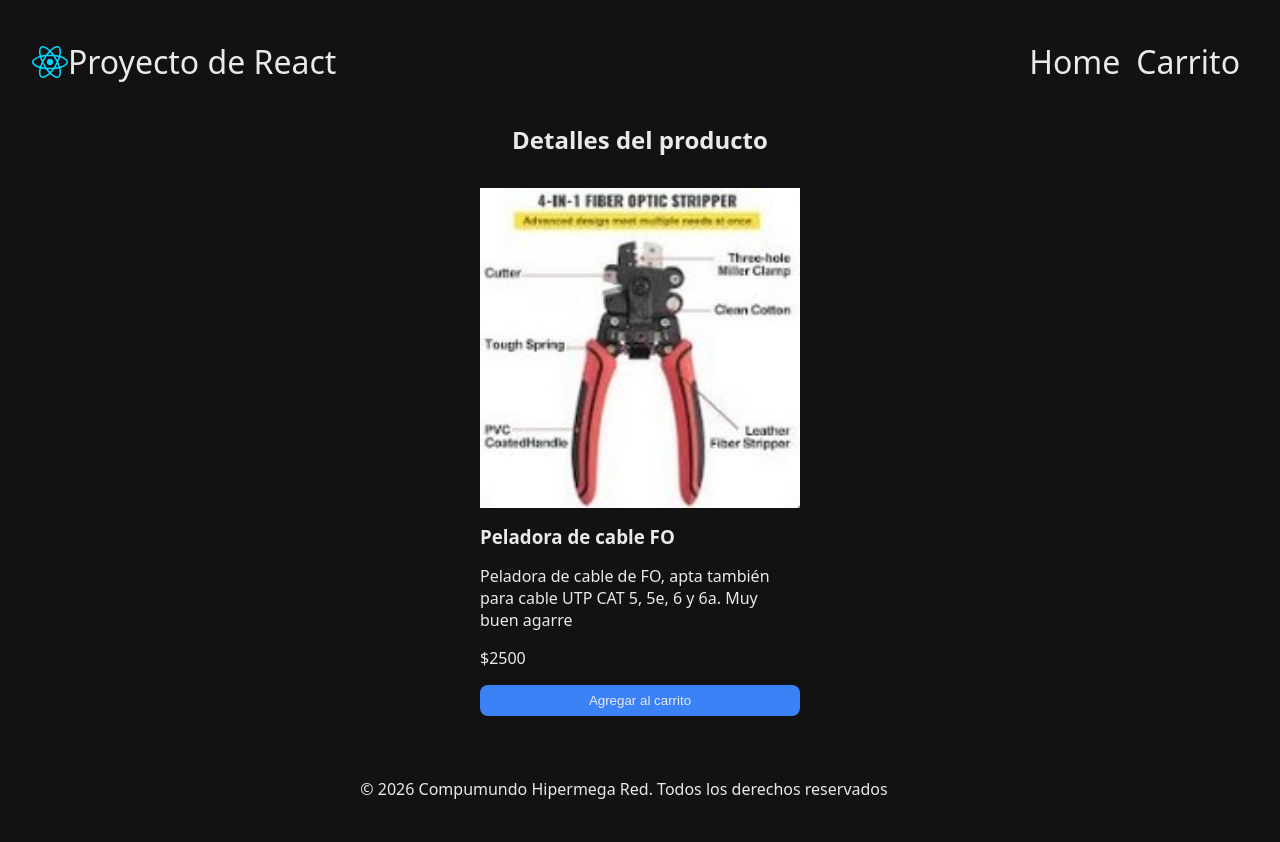
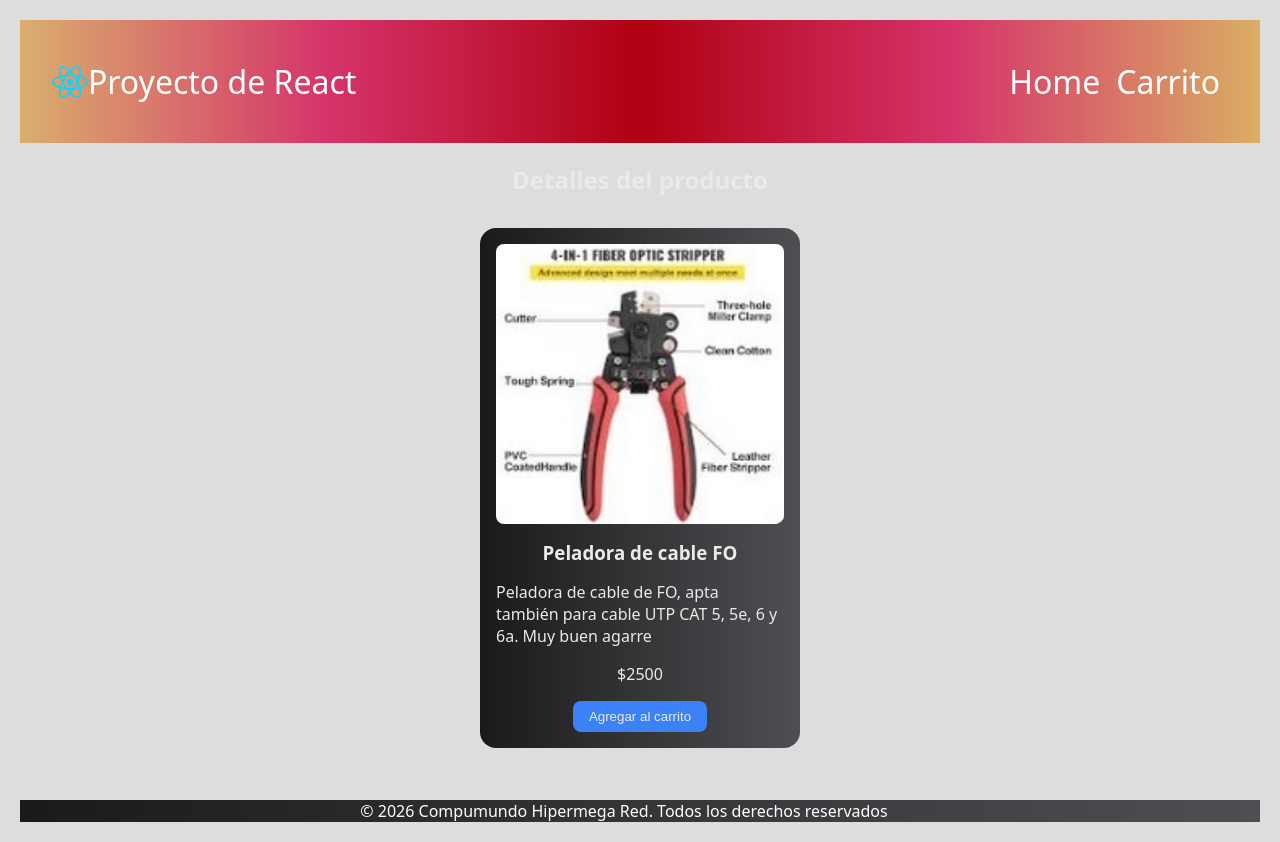
Before and after one commit to lucianomingone-611/Entrega, a React (Vite) app: page /product/1 in a window 1280 px wide. Before the commit the page ends 800 px from the top, so only its background shows below. Built offline with nearby package versions, Linux system fonts and the light colour scheme.

Commit message:
Modificaciones de estilo

```diff
--- a/src/components/Footer/Footer.css
+++ b/src/components/Footer/Footer.css
@@ -1,6 +1,16 @@
 footer {
+  /*display: flex;
+  /*justify-content: space-between;*/
+  /*justify-content: center;
+  /align-items: center;*/
+  background-image: linear-gradient(
+    90deg,
+    rgb(26, 26, 27) 0%,
+    rgb(53, 52, 55) 50%,
+    rgb(79, 78, 82) 100%
+  );
+  color: white;
   display: flex;
-  /*justify-content: space-between;*/
   justify-content: center;
   align-items: center;
 }
--- a/src/components/Header/Header.css
+++ b/src/components/Header/Header.css
@@ -1,10 +1,18 @@
 header {
+  background-image: linear-gradient(
+    90deg,
+    rgb(218, 174, 110) 0%,
+    rgb(213, 51, 105) 25%,
+    rgb(176, 0, 18) 50%,
+    rgb(213, 51, 105) 75%,
+    rgb(218, 174, 100) 100%
+  );
+  color: white;
   display: flex;
   align-items: center;
   justify-content: space-between;
   padding: 2rem;
 }
-
 .logo-container {
   display: flex;
   align-items: center;
--- a/src/components/Item/Item.css
+++ b/src/components/Item/Item.css
@@ -1,14 +1,29 @@
 .card {
+  /*width: 20rem;
+  display: flex;
+  flex-direction: column;*/
+
+  gap: 1rem;
+  padding-bottom: 1rem;
+  background-image: linear-gradient(
+    90deg,
+    rgb(26, 26, 27) 0%,
+    rgb(53, 52, 55) 50%,
+    rgb(79, 78, 82) 100%
+  );
+  padding: 1rem;
+  border-radius: 1rem;
   width: 20rem;
   display: flex;
   flex-direction: column;
-
-  gap: 1rem;
-  padding-bottom: 1rem;
+  align-items: center;
 }
 
 .card img {
+  /*width: 100%;
+  height: 20rem;
+  object-fit: scale-down;*/
   width: 100%;
-  height: 20rem;
+  border-radius: 0.5rem;
   object-fit: cover;
 }
--- a/src/index.css
+++ b/src/index.css
@@ -5,7 +5,9 @@
 }
 
 body {
-  background-color: #121212;
+  /*background-color: #121212;*/
+  background-color: #ddd;
+  padding: 20px;
   color: #eaeaea;
   font-family: system-ui, sans-serif;
 }
@@ -21,6 +23,8 @@ main {
   flex: 1;
   width: 80%;
   margin: auto;
+  background: #ddd;
+  padding: 20px;
 }
 
 h1 {
```
